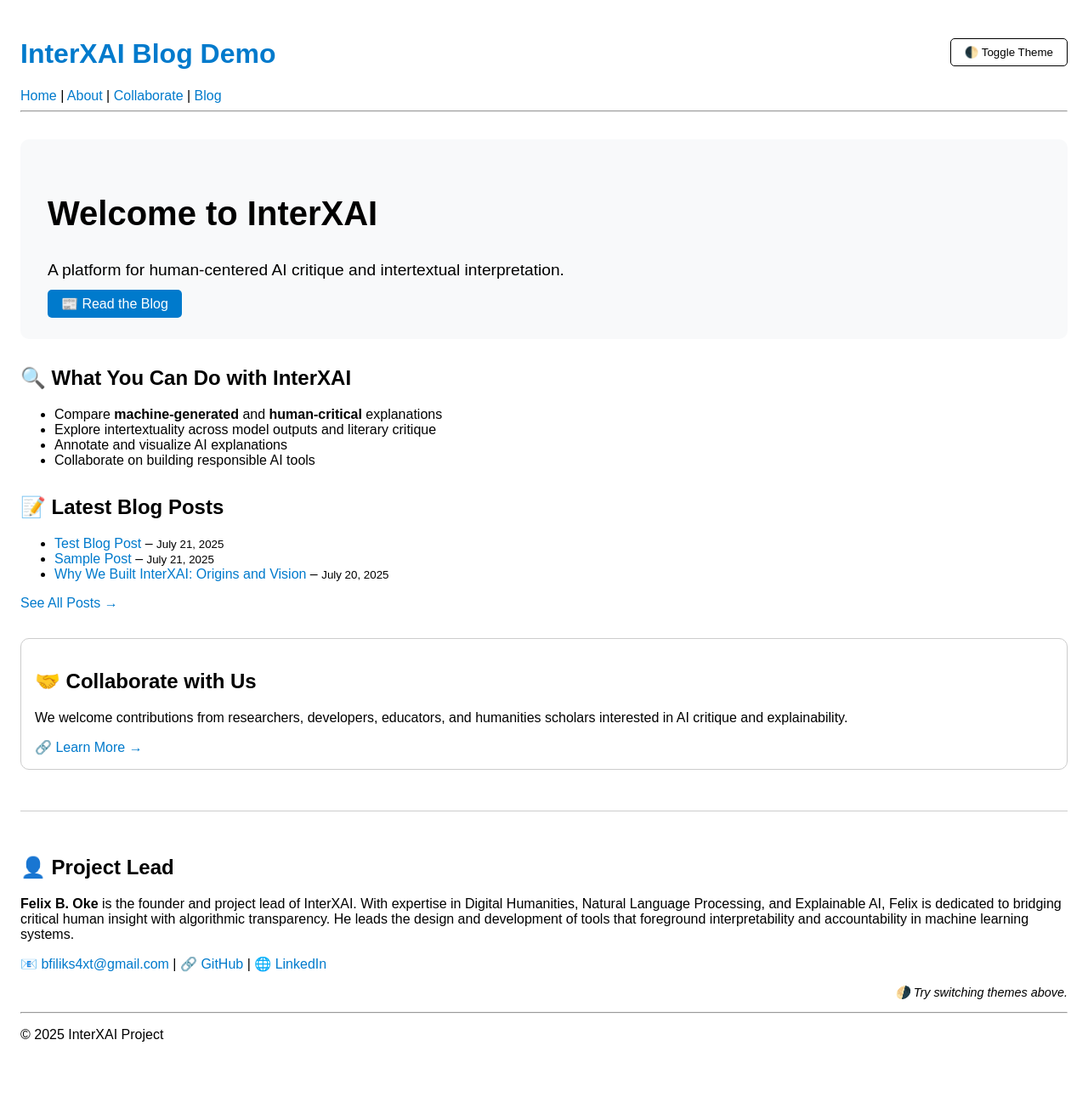
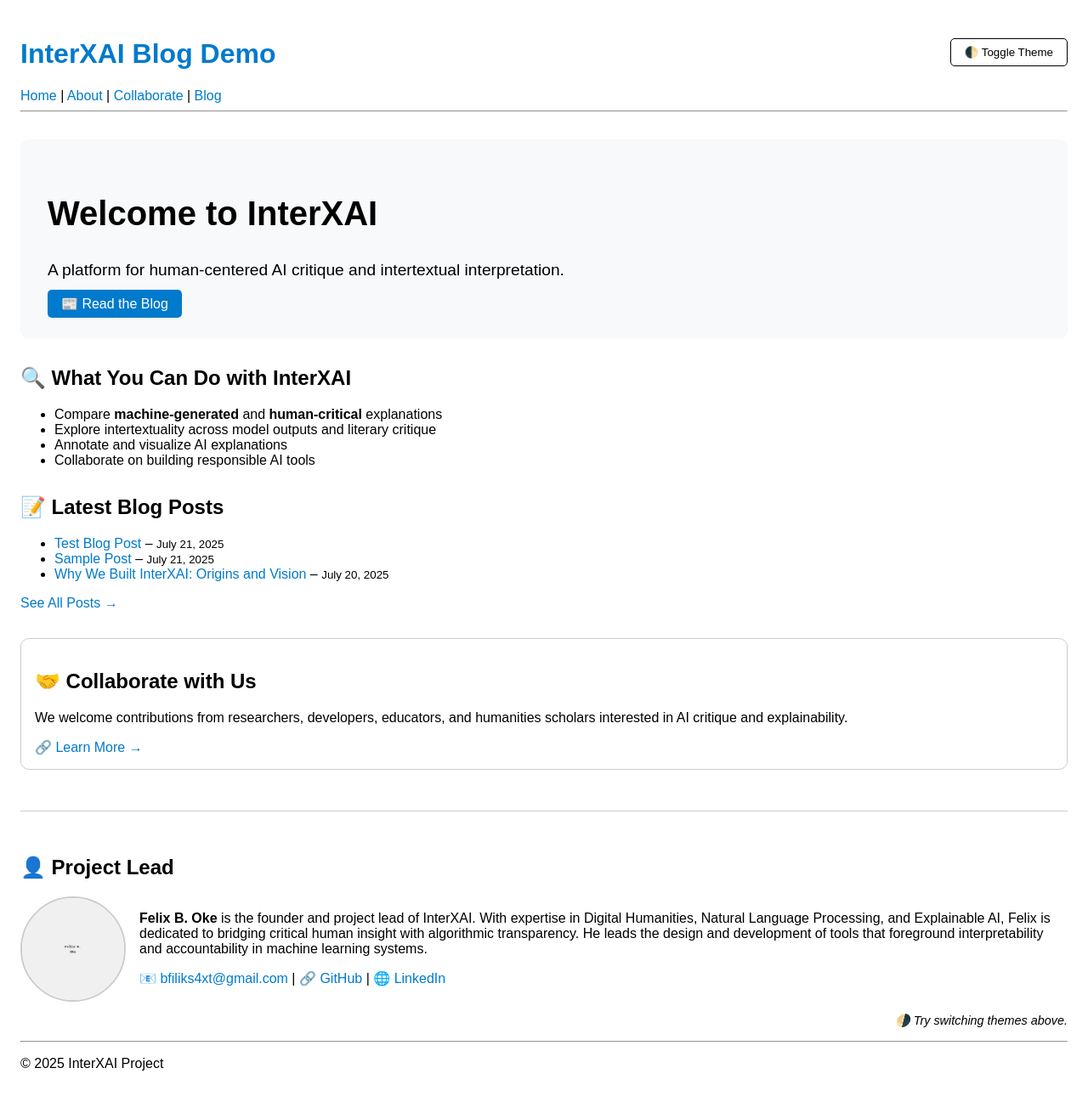
Before and after one commit to bfiliks/interxai.github.io, a Jekyll site: the page built from index.md, in a window 1280 px wide. Shown: the whole page at 85% size. Built offline with Jekyll 4.4.1, drawn with Linux system fonts in a browser that asks for light colours; before the commit the page ends 1283 px from its top, so only the background shows below that.

Commit message:
Update index.md

```diff
--- a/index.md
+++ b/index.md
@@ -40,10 +40,15 @@ title: Home
 
 <section style="margin-top: 3rem; border-top: 1px solid #ccc; padding-top: 2rem;">
   <h2>👤 Project Lead</h2>
-  <p><strong>Felix B. Oke</strong> is the founder and project lead of InterXAI. With expertise in Digital Humanities, Natural Language Processing, and Explainable AI, Felix is dedicated to bridging critical human insight with algorithmic transparency. He leads the design and development of tools that foreground interpretability and accountability in machine learning systems.</p>
-  <p>📧 <a href="mailto:bfiliks4xt@gmail.com">bfiliks4xt@gmail.com</a> |
-     🔗 <a href="https://github.com/bfiliks" target="_blank">GitHub</a> |
-     🌐 <a href="https://www.linkedin.com/in/felixoke/" target="_blank">LinkedIn</a></p>
+  <div style="display: flex; align-items: center; gap: 1rem;">
+    <img src="{{ site.baseurl }}/assets/img/felix-profile.jpg" alt="Felix B. Oke" style="width: 120px; height: 120px; border-radius: 50%; border: 2px solid #ccc;">
+    <div>
+      <p><strong>Felix B. Oke</strong> is the founder and project lead of InterXAI. With expertise in Digital Humanities, Natural Language Processing, and Explainable AI, Felix is dedicated to bridging critical human insight with algorithmic transparency. He leads the design and development of tools that foreground interpretability and accountability in machine learning systems.</p>
+      <p>📧 <a href="mailto:bfiliks4xt@gmail.com">bfiliks4xt@gmail.com</a> |
+         🔗 <a href="https://github.com/bfiliks" target="_blank">GitHub</a> |
+         🌐 <a href="https://www.linkedin.com/in/felixoke/" target="_blank">LinkedIn</a></p>
+    </div>
+  </div>
 </section>
 
 <p style="text-align: right; font-size: 0.9rem;"><em>🌗 Try switching themes above.</em></p>
```
